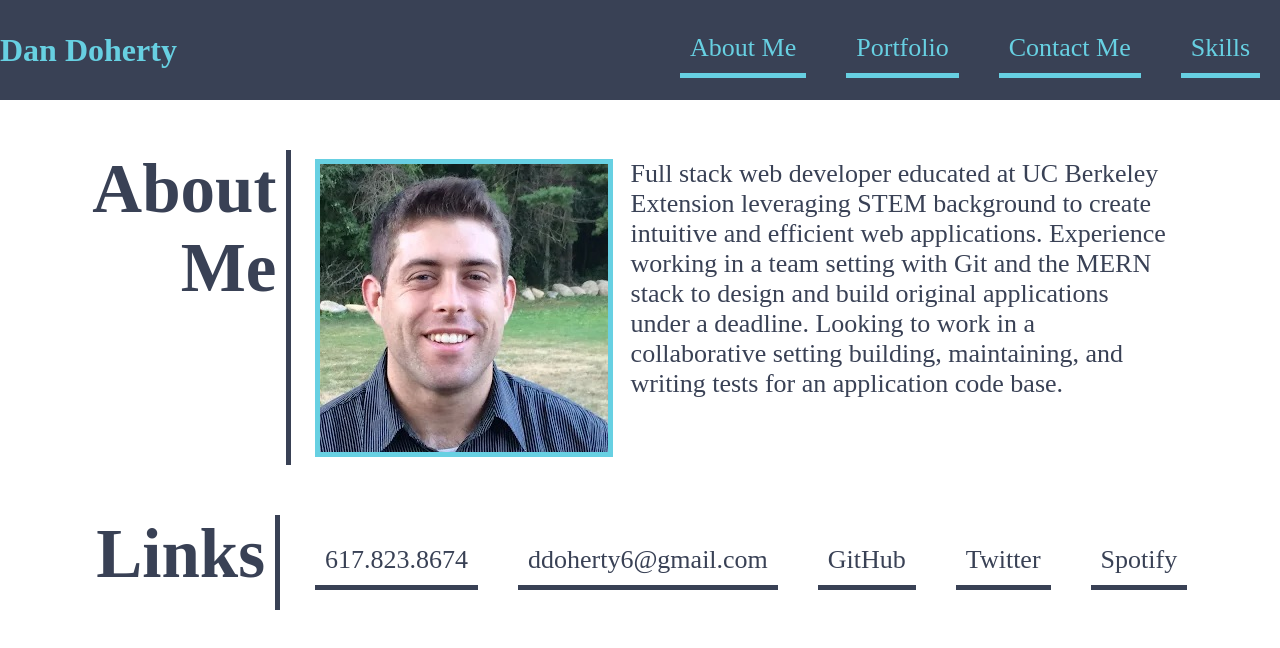
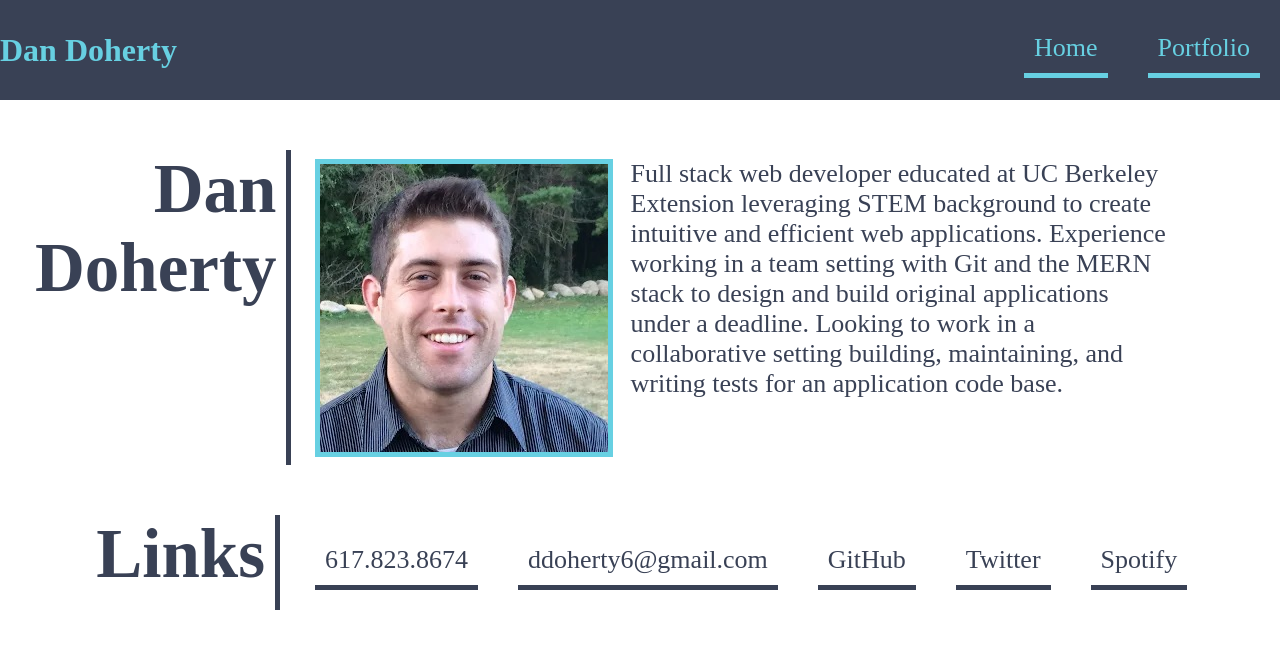
Before and after one commit to ddoherty6/portfolio, a React (Create React App) app in the folder client/: page / in a window 1280 px wide. Shown: the top 648 px of the page. Built offline with nearby package versions, Linux system fonts and the light colour scheme.

Commit message:
removing nav components from displaying

```diff
--- a/client/src/components/AboutMe/index.js
+++ b/client/src/components/AboutMe/index.js
@@ -6,7 +6,7 @@ function AboutMe() {
     return (
         <main id="about-me" key="about-me">
             <div className="indent">
-                <h2>About Me</h2>
+                <h2>Dan Doherty</h2>
             </div>
 
             <section className="bio">
--- a/client/src/components/Navigation/index.js
+++ b/client/src/components/Navigation/index.js
@@ -1,10 +1,10 @@
 function Navigation({ nav, setNav }) {
     return (
         <nav className="nav-item">
-            <div className="nav-item"><a href="#about-me" onClick={() => setNav("AboutMe")}>About Me</a></div>
+            <div className="nav-item"><a href="#about-me" onClick={() => setNav("AboutMe")}>Home</a></div>
             <div className="nav-item"><a href="#portfolio" onClick={() => setNav("Portfolio")}>Portfolio</a></div>
-            <div className="nav-item"><a href="#contact" onClick={() => setNav("Contact")}>Contact Me</a></div>
-            <div className="nav-item"><a href="#resume" onClick={() => setNav("Resume")}>Skills</a></div>
+            {/* <div className="nav-item"><a href="#contact" onClick={() => setNav("Contact")}>Contact Me</a></div>
+            <div className="nav-item"><a href="#resume" onClick={() => setNav("Resume")}>Skills</a></div> */}
         </nav>
     );
 }
--- a/client/src/index.css
+++ b/client/src/index.css
@@ -284,7 +284,7 @@ color: var(--blue-gray);
 }
 
 /* MEDIA QUERY FOR SMALLER DESKTOP SCREENS AND SMALLER */
-@media screen and (max-width: 980px) {
+@media screen and (max-width: 1024px) {
 
   header .stylebox h1 {
     font-size: 30px;
```
Also changed, not shown: 1 other file (tests, documents, lock files or other folders). Lines whose indentation alone changed are shown as unchanged.
